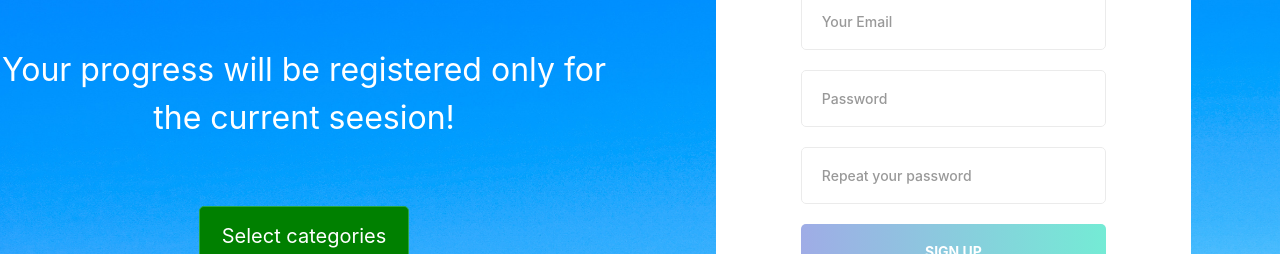
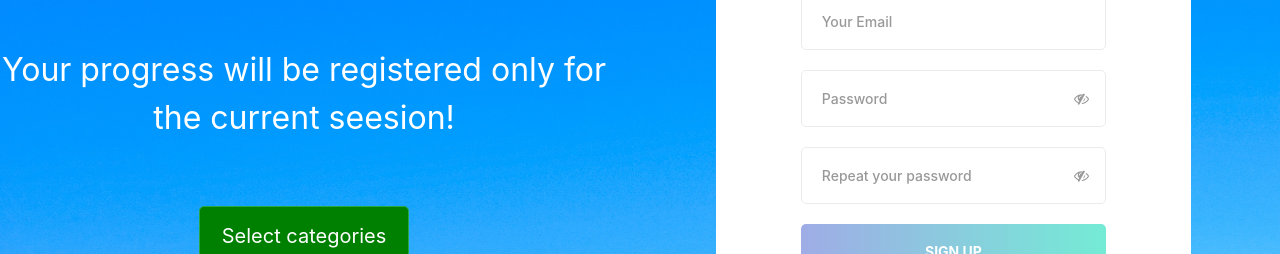
Before and after one commit to Valeanu-Victor/Interview-questions-frontend, an Angular app: page / in a window 1280 px wide. Shown: the part 302-556 px from the top of the page. Built offline with nearby package versions, Linux system fonts and the light colour scheme.

Commit message:
signup released

```diff
--- a/src/app/landing-page/landing-page.component.css
+++ b/src/app/landing-page/landing-page.component.css
@@ -24,6 +24,10 @@ input.ng-invalid.ng-touched {
 a {
   color: inherit;
   text-decoration: none;
+}
+
+.p-warning {
+  text-align: center;
 }
 
 .welcome-div {
@@ -515,4 +519,47 @@ input[type="checkbox"]:not(old):checked + label > span:before {
   }
 }
 
+.btn-show-pass {
+  font-size: 15px;
+  color: #999999;
+
+  display: -webkit-box;
+  display: -webkit-flex;
+  display: -moz-box;
+  display: -ms-flexbox;
+  display: flex;
+  align-items: center;
+  position: absolute;
+  height: 100%;
+  top: 0;
+  right: 12px;
+  padding: 0 5px;
+  cursor: pointer;
+  -webkit-transition: background 0.4s;
+  -o-transition: background 0.4s;
+  -moz-transition: background 0.4s;
+  transition: background 0.4s;
+}
+
+.btn-show-pass:hover {
+  color: #57b846;
+}
+
+.btn-show-pass.active {
+  color: #57b846;
+}
+
+.password-wrapper {
+  position: relative;
+}
+
+.eye-span {
+  position: absolute;
+  float: right;
+}
+
+.password .repeatPassword {
+  /* it is used in the component's typescript logic for showing/hidding the password */
+}
+
 /*# sourceMappingURL=style.css.map */
--- a/src/app/landing-page/landing-page.component.html
+++ b/src/app/landing-page/landing-page.component.html
@@ -32,18 +32,24 @@
                               <input type="text" class="form-input" name="email"
                                 placeholder="Your Email" required email ngModel/>
                           </div>
-                          <div class="form-group">
-                              <input type="password" class="form-input" name="password"
-                                placeholder="Password" required ngModel/>
+                          <div class="form-group password-wrapper">
+                              <input [type]="isPasswordVisible ? 'text' : 'password'" class="form-input"
+                                name="password" placeholder="Password" required ngModel/>
+                                <span class="btn-show-pass eye-span">
+                                  <i class="fa fa-eye-slash password" (click)="toggleEye($event)"></i>
+                                </span>
                           </div>
-                          <div class="form-group">
-                              <input type="password" class="form-input" name="repeatPassword"
-                                placeholder="Repeat your password" required ngModel/>
+                          <div class="form-group password-wrapper">
+                              <input [type]="isRepeatPasswordVisible ? 'text' : 'password'" class="form-input"
+                                name="repeatPassword" placeholder="Repeat your password" required ngModel/>
+                                <span class="btn-show-pass eye-span">
+                                  <i class="fa fa-eye-slash repeatPassword" (click)="toggleEye($event)"></i>
+                                </span>
                           </div>
                           <div class="form-group">
                               <button class="form-submit">SIGN UP</button>
                           </div>
-                          <p *ngIf="wasCreatedSuccessfully">Created successfully!</p>
+                          <p *ngIf="!isFormValid" class="alert alert-warning p-warning">Invalid form!</p>
                       </form>
                       <p class="loginhere">
                           Already have an account ? <a routerLink="/login" class="loginhere-link">Login here</a>
--- a/src/app/landing-page/landing-page.component.ts
+++ b/src/app/landing-page/landing-page.component.ts
@@ -1,4 +1,4 @@
-import { Component, OnInit } from '@angular/core';
+import { Component, OnInit, Renderer2 } from '@angular/core';
 import { NgForm } from '@angular/forms';
 import { AUTHENTICATED_USER } from '../constants';
 import { JwtAuthService } from '../services/authentication/jwt-auth.service';
@@ -11,13 +11,16 @@ import { SignUpService } from '../services/registration/sign-up.service';
 })
 export class LandingPageComponent implements OnInit {
 
-  wasCreatedSuccessfully: boolean = false;
+  isFormValid: boolean = true;
   isUserAuthenticated: boolean;
   userEmail: string;
+  isPasswordVisible: boolean = false;
+  isRepeatPasswordVisible: boolean = false;
 
   constructor(
     private signupService: SignUpService,
-    private jwtAuth: JwtAuthService
+    private jwtAuth: JwtAuthService,
+    private renderer: Renderer2
   ) { }
 
   ngOnInit(): void {
@@ -27,11 +30,36 @@ export class LandingPageComponent implements OnInit {
     }
   }
 
+  toggleEye(event) {
+    if(event.target.classList.contains('password')) {
+      this.isPasswordVisible = !this.isPasswordVisible;
+    } else if(event.target.classList.contains('repeatPassword')) {
+      this.isRepeatPasswordVisible = !this.isRepeatPasswordVisible;
+    }
+
+    if (event.target.classList.contains('fa-eye')) {
+      this.renderer.removeClass(event.target, 'fa-eye');
+      this.renderer.addClass(event.target, 'fa-eye-slash');
+    } else if (event.target.classList.contains('fa-eye-slash')) {
+      this.renderer.removeClass(event.target, 'fa-eye-slash');
+      this.renderer.addClass(event.target, 'fa-eye');
+    }
+  }
+
   onSignUp(form: NgForm) {
-    console.log('form');
-    if(form.valid) {
+    if(form.valid &&
+      form.value['password'] === form.value['repeatPassword']) {
       console.log('valid');
-      this.signupService.register(form.value['email'], form.value['password']).subscribe();
+      this.signupService.register(form.value['email'], form.value['password']).subscribe(
+        data => {
+          console.log(data);
+        },
+        error => {
+          console.log(error);
+        }
+      );
+    } else {
+      this.isFormValid = false;
     }
   }
 
--- a/src/app/login/login.component.html
+++ b/src/app/login/login.component.html
@@ -28,6 +28,10 @@
           <span class="focus-input100"></span>
         </div>
 
+        <div *ngIf="isErrorMsgVisible">
+          <p class="alert alert-warning">Invalid Credentials!</p>
+        </div>
+
         <div class="flex-sb-m w-full p-b-48">
           <div class="contact100-form-checkbox">
             <input class="input-checkbox100" id="ckb1" type="checkbox" name="remember-me">
--- a/src/app/login/login.component.ts
+++ b/src/app/login/login.component.ts
@@ -11,6 +11,7 @@ import { JwtAuthService } from '../services/authentication/jwt-auth.service';
 export class LoginComponent implements OnInit {
 
   isPasswordVisible: boolean = false;
+  isErrorMsgVisible: boolean;
 
   constructor(
     private renderer: Renderer2,
@@ -19,6 +20,7 @@ export class LoginComponent implements OnInit {
     ) { }
 
   ngOnInit(): void {
+    this.isErrorMsgVisible = false;
   }
 
   toggleEyeIcon(event) {
@@ -39,8 +41,12 @@ export class LoginComponent implements OnInit {
       .subscribe(
         data => {
           console.log(data);
+          this.router.navigate(['/']);
         },
-        error => console.log(error)
+        error => {
+          console.log(error);
+          this.isErrorMsgVisible = true;
+        }
       );
   }
 
--- a/src/app/navbar/navbar.component.html
+++ b/src/app/navbar/navbar.component.html
@@ -18,7 +18,7 @@
         <a *ngIf="!isUserAuthenticated" class="nav-link" routerLink="/login" routerLinkActive="active">Login</a>
       </li>
       <li *ngIf="isUserAuthenticated" class="nav-item">
-        <a class="nav-link" routerLink="/login" routerLinkActive="active" (click)="logout()">Logout</a>
+        <a class="nav-link" routerLink="/" routerLinkActive="active" (click)="logout()">Logout</a>
       </li>
     </ul>
   </div>
```
